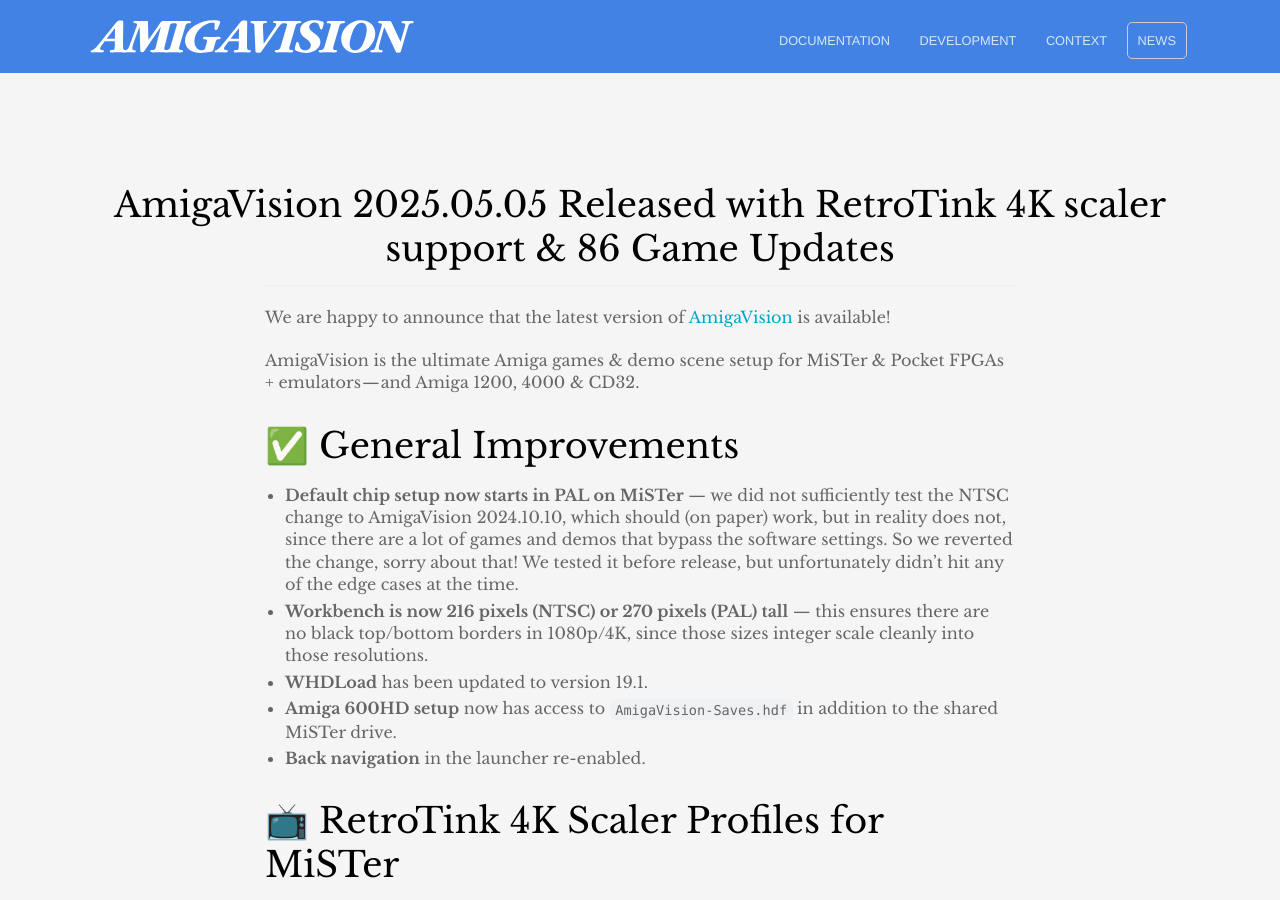
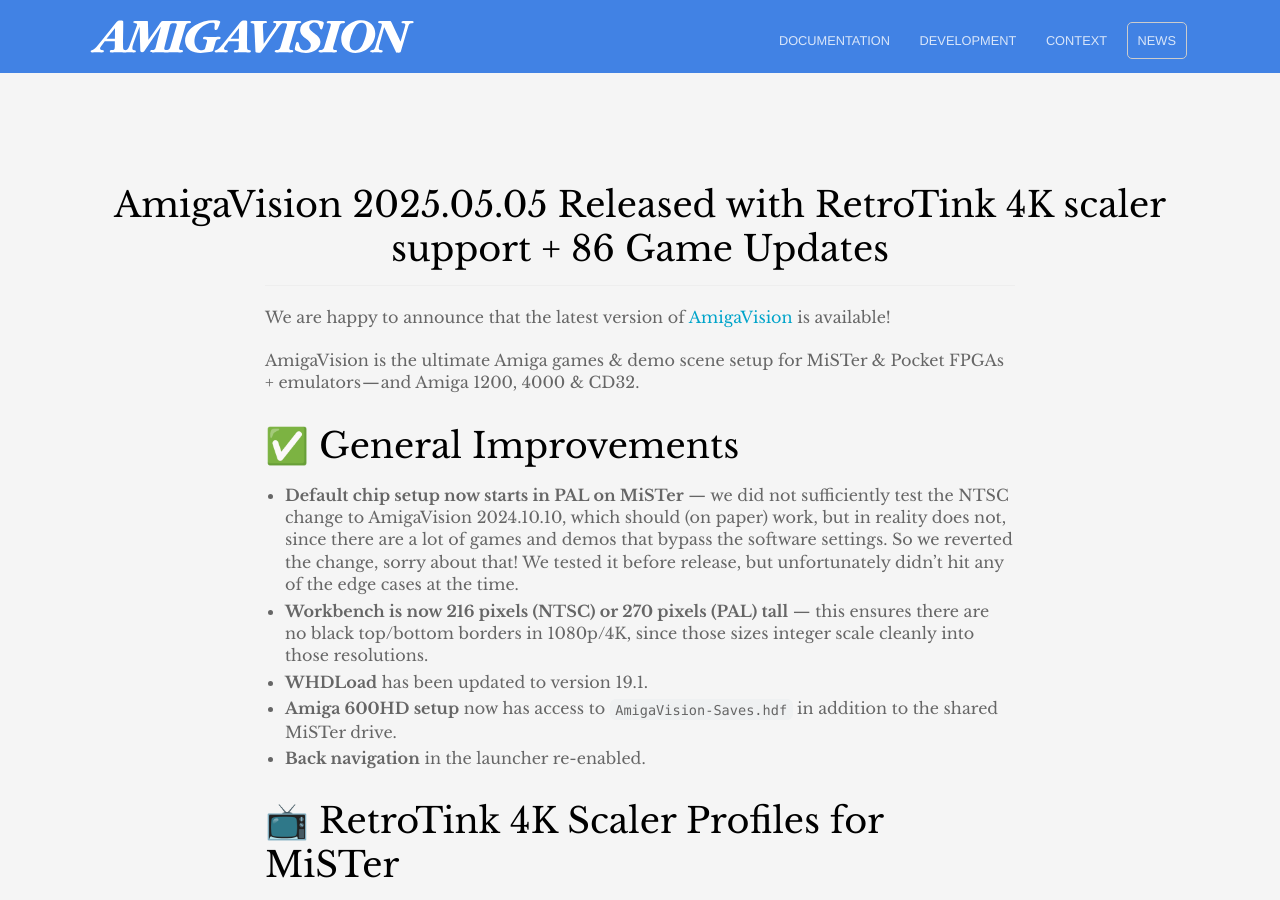
Before and after one commit to amigavision/amigavision.github.io, a Jekyll site: the page built from _posts/2025-05-05-2025.05.05.md, in a window 1280 px wide and 900 px high. Built offline with Jekyll 4.4.1, drawn with Linux system fonts in a browser that asks for light colours.

Commit message:
Need to fix ampersand rendering eventually

```diff
--- a/_posts/2025-05-05-2025.05.05.md
+++ b/_posts/2025-05-05-2025.05.05.md
@@ -1,5 +1,5 @@
 ---
-title: AmigaVision 2025.05.05 Released with RetroTink 4K scaler support & 86 Game Updates
+title: AmigaVision 2025.05.05 Released with RetroTink 4K scaler support + 86 Game Updates
 published: true
 ---
 
```
